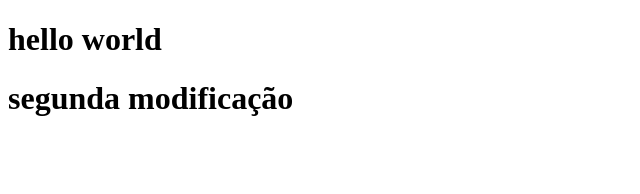
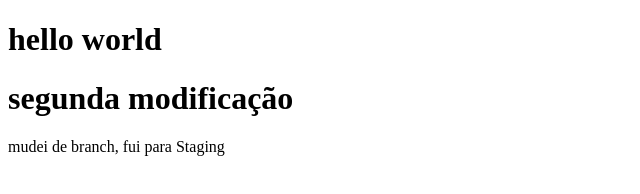
Before and after one commit to kaiodeodato/projeto_teste, a plain HTML site: page index.html in a window 1280 px wide. Shown: the whole page, without its empty margins (0-640 px from the left). Drawn offline with Linux system fonts and the light colour scheme.

Commit message:
mudei de branch

```diff
--- a/index.html
+++ b/index.html
@@ -10,6 +10,7 @@
 <body>
     <h1>hello world</h1>
     <h1>segunda modificação</h1>
+    <p>mudei de branch, fui para Staging</p>
 
     <script src="script.js"></script>
 </body>
```
